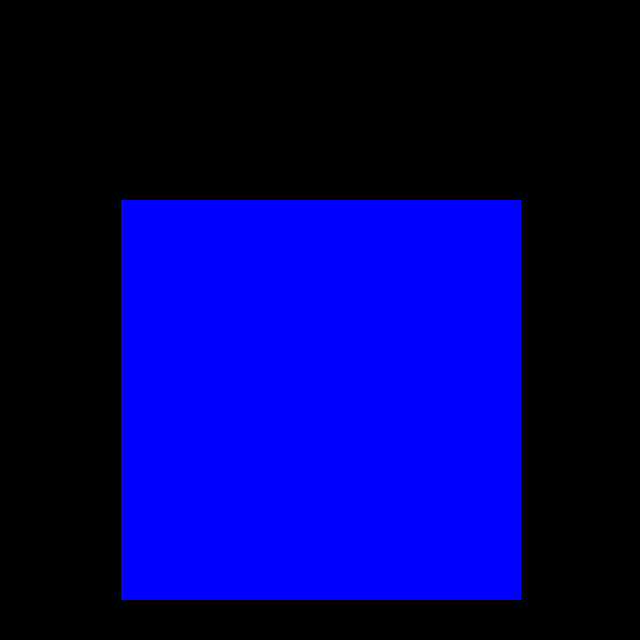
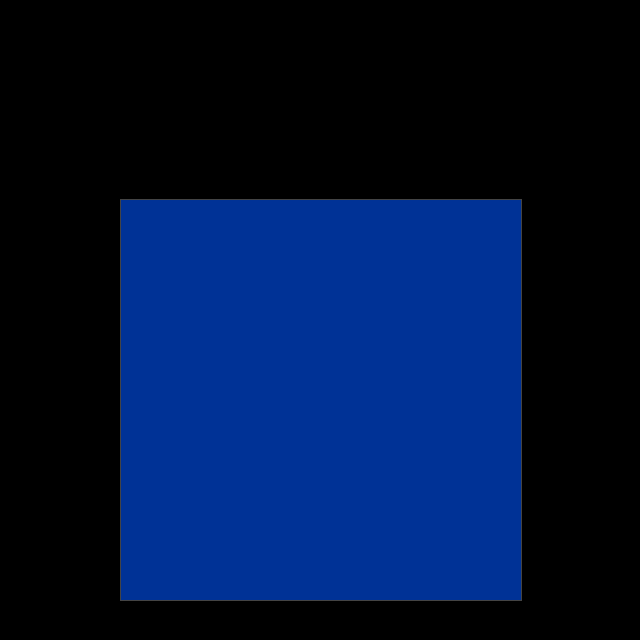
Before and after one commit to ceravewarrior/pepka, a plain HTML site: page index.html in a window 1280 px wide. Both pictures are taken after a click on the button "Start hologramu". Shown: the whole page, without its empty margins (319-959 px from the left). Drawn offline with Linux system fonts and the light colour scheme.

Commit message:
Add files via upload

```diff
--- a/index.html
+++ b/index.html
@@ -1,12 +1,27 @@
 <!DOCTYPE html>
 <html lang="pl">
 <head>
-  <meta charset="UTF-8">
-  <title>Hologram z żyroskopem</title>
+  <meta charset="UTF-8" />
+  <title>Hologram tło</title>
   <style>
-    body { margin: 0; background: black; display: flex; align-items: center; justify-content: center; height: 100vh; flex-direction: column; }
-    canvas { background: #111; }
-    button { padding: 10px 20px; font-size: 16px; margin-top: 20px; }
+    body, html {
+      margin: 0; padding: 0; height: 100%;
+      display: flex; justify-content: center; align-items: center;
+      background: black;
+      flex-direction: column;
+      color: white;
+      font-family: sans-serif;
+    }
+    canvas {
+      border: 1px solid #444;
+      background: black;
+    }
+    button {
+      margin-top: 20px;
+      padding: 10px 20px;
+      font-size: 16px;
+      cursor: pointer;
+    }
   </style>
 </head>
 <body>
--- a/script.js
+++ b/script.js
@@ -6,44 +6,41 @@ let rotationX = 0;
 let rotationY = 0;
 
 function handleOrientation(event) {
-  console.log("Orientation event:", event);
+  console.log('rotationX:', event.beta, 'rotationY:', event.gamma);
   rotationX = event.beta || 0;
   rotationY = event.gamma || 0;
 }
 
 function draw() {
-  // Kolor dynamiczny RGB na podstawie ruchu
-  const r = Math.min(255, Math.abs(rotationX) * 5);
-  const g = Math.min(255, Math.abs(rotationY) * 5);
-  const b = 255 - Math.min(255, Math.abs(rotationX + rotationY) * 2);
+  const red = Math.min(255, Math.abs(rotationX) * 5);
+  const green = 50;
+  const blue = 150;
 
-  // Ustaw tło canvas
-  ctx.fillStyle = `rgb(${r}, ${g}, ${b})`;
+  ctx.fillStyle = `rgb(${red}, ${green}, ${blue})`;
   ctx.fillRect(0, 0, canvas.width, canvas.height);
 
   requestAnimationFrame(draw);
 }
 
 startBtn.addEventListener('click', async () => {
-  console.log("Start clicked");
+  console.log('Start clicked');
 
   if (typeof DeviceOrientationEvent !== 'undefined' &&
       typeof DeviceOrientationEvent.requestPermission === 'function') {
     try {
-      const response = await DeviceOrientationEvent.requestPermission();
-      console.log("Permission:", response);
-      if (response === 'granted') {
+      const permission = await DeviceOrientationEvent.requestPermission();
+      console.log('Permission:', permission);
+      if (permission === 'granted') {
         window.addEventListener('deviceorientation', handleOrientation);
         draw();
         startBtn.style.display = 'none';
       } else {
-        alert('Brak zgody na żyroskop');
+        alert('Brak zgody na dostęp do czujników');
       }
-    } catch (err) {
-      console.error("Błąd zgody:", err);
+    } catch (e) {
+      console.error('Błąd:', e);
     }
   } else {
-    console.log("No permission needed");
     window.addEventListener('deviceorientation', handleOrientation);
     draw();
     startBtn.style.display = 'none';
```
